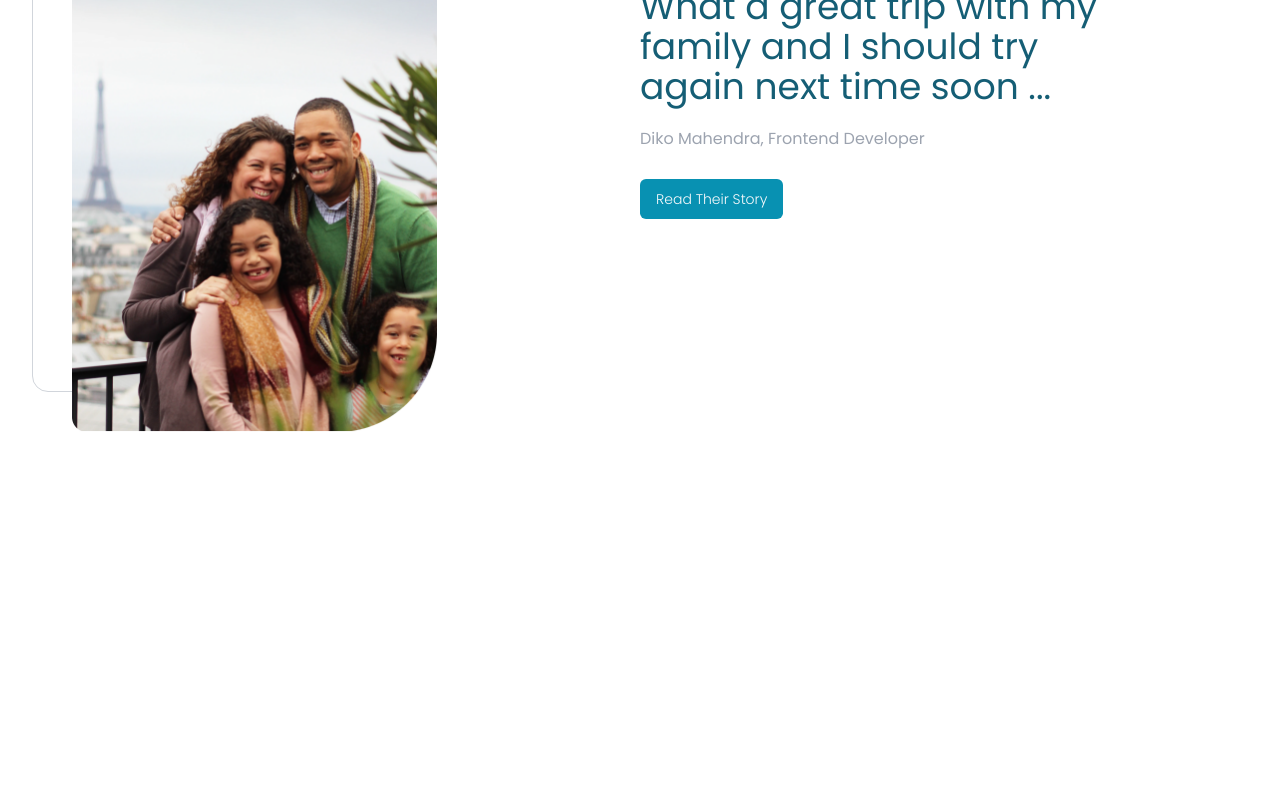
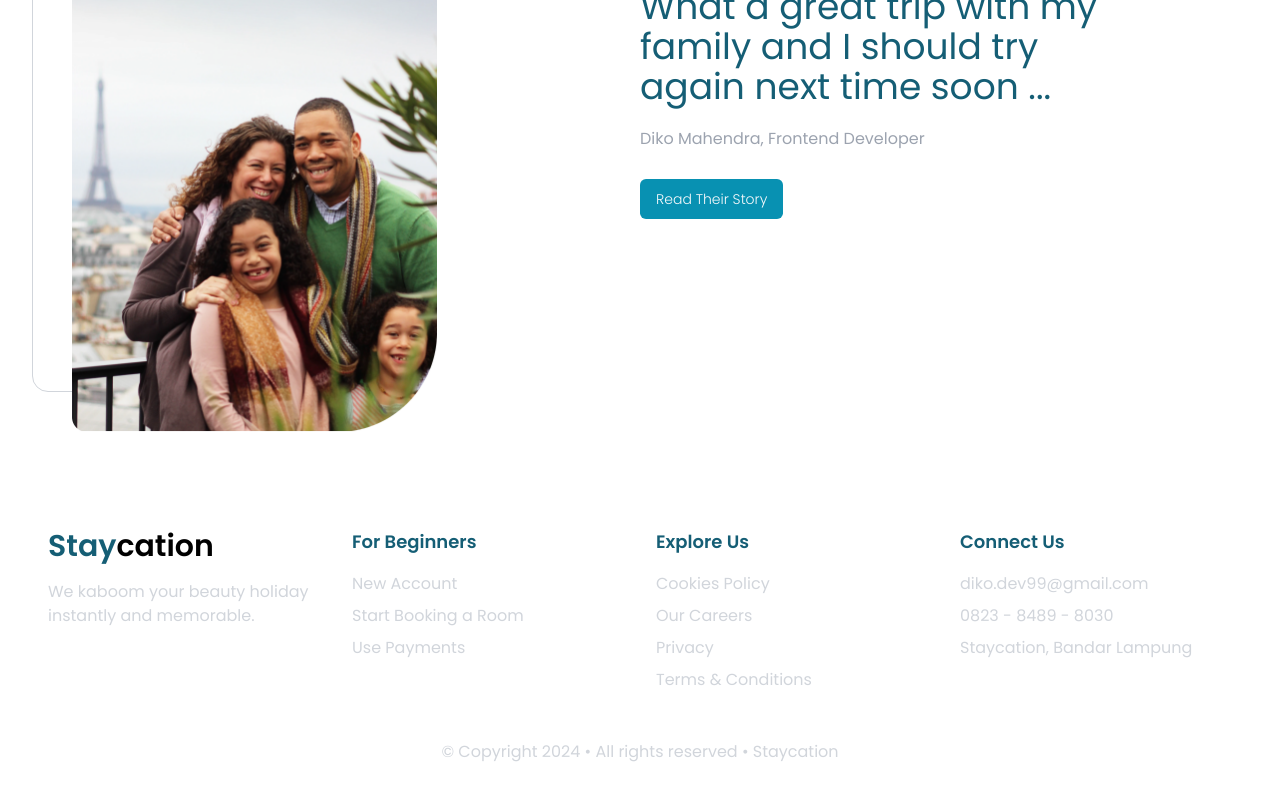
Before and after one commit to terrell511/Staycation-Next, a Next.js app: page / in a window 1280 px wide. Shown: the part 2327-3127 px from the top of the page. Before the commit the page ends 2759 px from the top, so only its background shows below. Built offline with nearby package versions, Linux system fonts and the light colour scheme.

Commit message:
feat: slicing footer section

```diff
--- a/src/app/page.tsx
+++ b/src/app/page.tsx
@@ -447,6 +447,93 @@ export default function Home() {
           <Button className="bg-cyan-600 font-light">Read Their Story</Button>
         </div>
       </div>
+
+      {/* Footer - section */}
+
+      <footer className="text-gray-300 py-10 mt-24">
+        <div className="container mx-auto px-4 grid grid-cols-1 sm:grid-cols-2 md:grid-cols-4 gap-8">
+          <div>
+            <h5 className="text-3xl font-semibold mb-4 text-black">
+              <span className="text-cyan-800">Stay</span>cation
+            </h5>
+            <p>We kaboom your beauty holiday instantly and memorable.</p>
+          </div>
+          <div>
+            <h5 className="text-lg font-semibold mb-4 text-cyan-800">
+              For Beginners
+            </h5>
+            <ul>
+              <li className="mb-2">
+                <a href="#" className="hover:text-cyan-700">
+                  New Account
+                </a>
+              </li>
+              <li className="mb-2">
+                <a href="#" className="hover:text-cyan-700">
+                  Start Booking a Room
+                </a>
+              </li>
+              <li className="mb-2">
+                <a href="#" className="hover:text-cyan-700">
+                  Use Payments
+                </a>
+              </li>
+            </ul>
+          </div>
+          <div>
+            <h5 className="text-lg font-semibold mb-4 text-cyan-800">
+              Explore Us
+            </h5>
+            <ul>
+              <li className="mb-2">
+                <a href="#" className="hover:text-cyan-700">
+                  Cookies Policy
+                </a>
+              </li>
+              <li className="mb-2">
+                <a href="#" className="hover:text-cyan-700">
+                  Our Careers
+                </a>
+              </li>
+              <li className="mb-2">
+                <a href="#" className="hover:text-cyan-700">
+                  Privacy
+                </a>
+              </li>
+              <li>
+                <a href="#" className="hover:text-cyan-700">
+                  Terms & Conditions
+                </a>
+              </li>
+            </ul>
+          </div>
+          <div>
+            <h5 className="text-lg font-semibold mb-4 text-cyan-800">
+              Connect Us
+            </h5>
+            <ul>
+              <li className="mb-2">
+                <a href="#" className="hover:text-cyan-700">
+                  diko.dev99@gmail.com
+                </a>
+              </li>
+              <li className="mb-2">
+                <a href="#" className="hover:text-cyan-700">
+                  0823 - 8489 - 8030
+                </a>
+              </li>
+              <li className="mb-2">
+                <a href="#" className="hover:text-cyan-700">
+                  Staycation, Bandar Lampung{" "}
+                </a>
+              </li>
+            </ul>
+          </div>
+        </div>
+        <div className="text-center mt-12 mb-10">
+          <p>&copy; Copyright 2024 • All rights reserved • Staycation</p>
+        </div>
+      </footer>
     </main>
   );
 }
```
